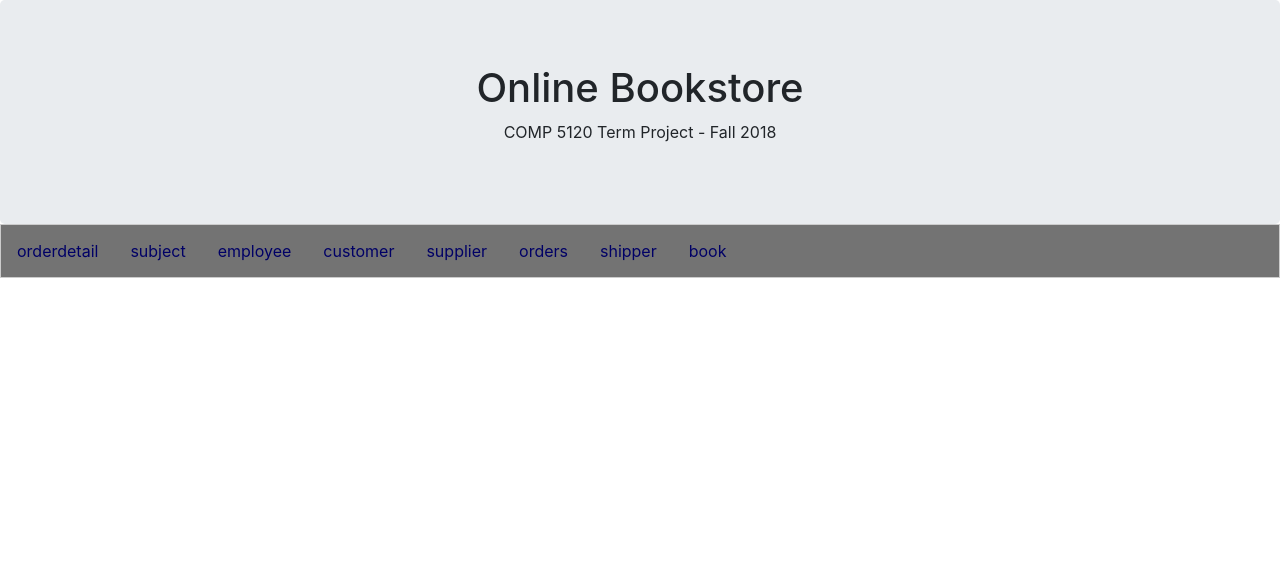
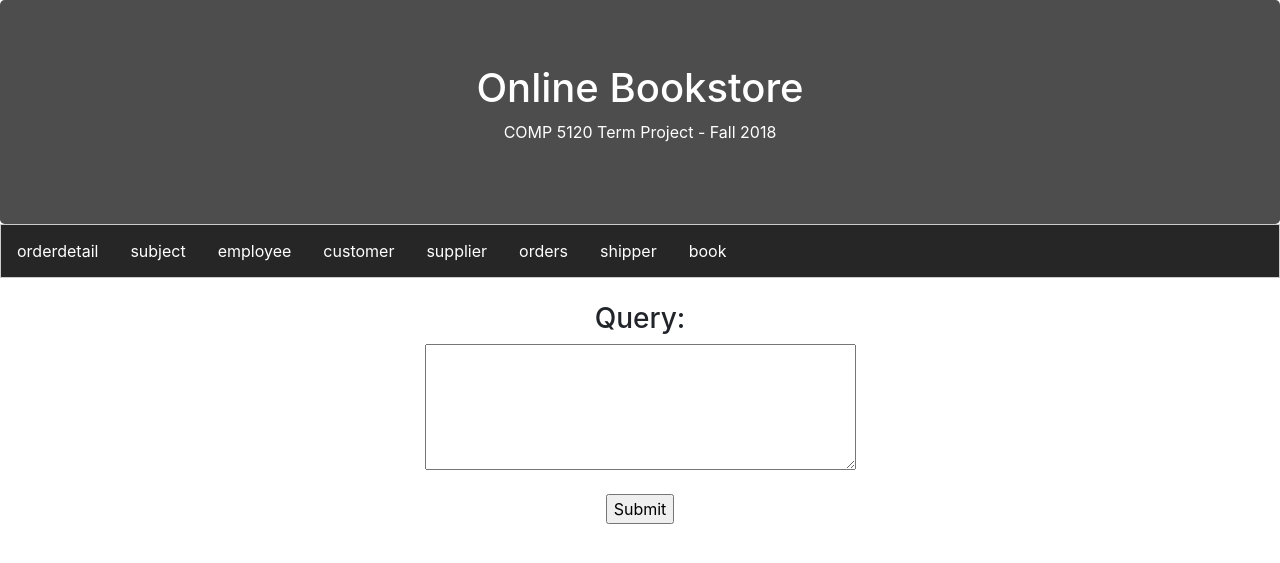
Before and after one commit to kce0002/COMP5120_TermProject, a PHP site: page / in a window 1280 px wide. Shown: the top 563 px of the page. Run offline with PHP 8.4, Linux system fonts and the light colour scheme; data comes from the database, SQL or seed files in the repository.

Commit message:
Getting major functionality done.

```diff
--- a/src/css/style.css
+++ b/src/css/style.css
@@ -1,12 +1,12 @@
 .tab {
 	overflow: hidden;
 	border: 1px solid #ccc;
-	background-color: #737373;
+	background-color: #262626;
 }
 
 .tab button {
 	background-color: inherit;
-	color: #000066;
+	color: #fff;
 	float: left;
 	border: none;
 	outline: none;
@@ -16,19 +16,25 @@
 }
 
 .tab button:hover {
-	background-color: #ddd;
+	background-color: #595959;
 }
 
 .tab button:active {
-	background-color: #ccc;
+	background-color: #4d4d4d;
 }
 
 .tab button:focus {
-	background-color: #ccc;
+	background-color: #4d4d4d;
 }
 
 .tabcontent {
 	display: none;
 	padding: 6px 12px;
 	border: 1px solid #ccc;
+	text-align: center;
 }
+
+table {
+	margin: 0 auto;
+	text-align: center;
+}
--- a/src/index.php
+++ b/src/index.php
@@ -1,4 +1,15 @@
 <?php
+	/*function getQuery($userQuery) {
+		if (empty($_POST['query'])) {
+
+		}
+		else {
+			$userQuery = $_POST['query'];
+			echo $userQuery;
+			print_r($_POST);
+		}
+	}*/
+	$userQuery = "";
 	$DBHost = "10.1.100.7";
 	$DBUser = "appuser";
 	$DBPass = "password";
@@ -34,10 +45,10 @@
 		<script src="bootstrap/js/jquery-3.3.1.min.js"></script>
 		<script src="js/script.js"></script>
 
-		<div class="jumbotron" style="margin: 0;">
+		<div class="jumbotron" style="margin: 0; background-color: #4d4d4d;">
 			<div class="container" style="justify-context: center; text-align: center;">
-				<h1>Online Bookstore</h1>
-				<p>COMP 5120 Term Project - Fall 2018</p>
+				<h1 style="color: #fff;">Online Bookstore</h1>
+				<p style="color: #fff;">COMP 5120 Term Project - Fall 2018</p>
 			</div>
 		</div>
 	</head>
@@ -54,13 +65,14 @@
 			<?php
 				foreach ($tablesArr as $value) {
 					echo "<div id=".$value." class=\"tabcontent\">";
+					echo "<h2>".$value."</h2>";
 					echo '<table>';
 					echo '<tr>';
 					$columnsQuery = "SELECT COLUMN_NAME FROM INFORMATION_SCHEMA.COLUMNS WHERE TABLE_SCHEMA = 'db' AND TABLE_NAME = '".$value."';";
 					$columns = mysqli_query($conn, $columnsQuery);
 					if (mysqli_num_rows($columns) > 0) {
 						while ($row = mysqli_fetch_assoc($columns)) {
-							echo '<th style="border: solid 2px lightgrey;">'.$row["COLUMN_NAME"].'</th>';
+							echo '<th style="border: solid 2px darkgrey;">'.$row["COLUMN_NAME"].'</th>';
 						}
 					}
 					echo '</tr>';
@@ -70,7 +82,7 @@
 						while ($row = mysqli_fetch_row($dataResult)) {
 							echo '<tr>';
 							for ($j = 0; $j < sizeof($row); $j++) {
-								echo '<td style="border: solid 2px lightgrey;">'.$row[$j].'</td>';
+								echo '<td style="border: solid 2px darkgrey;">'.$row[$j].'</td>';
 							}
 							echo '</tr>';
 						}
@@ -91,9 +103,27 @@
 					else {
 						echo "0 results";
 					}
-					mysqli_close($conn);
+					//mysqli_close($conn);
 				?>
 			</div>
 		</div>
+		<div style="justify-context: center; text-align: center;">
+			<br>
+			<form method="POST" action="">
+				<h3>Query:</h3>
+				<textarea name="query" rows="5" cols="40"></textarea>
+				<br>
+				<br>
+				<input type="submit" class="button" style="float-left;" value="Submit">
+			</form>
+			<?php
+				if (isset($_POST['query'])) {
+					$userQuery = $_POST['query'];
+					mysqli_query($conn, $userQuery);
+					mysqli_close($conn);
+					echo "<meta http-equiv='refresh' content='0'>";
+				}
+			?>
+		</div>
 	</body>
 </html>
```
